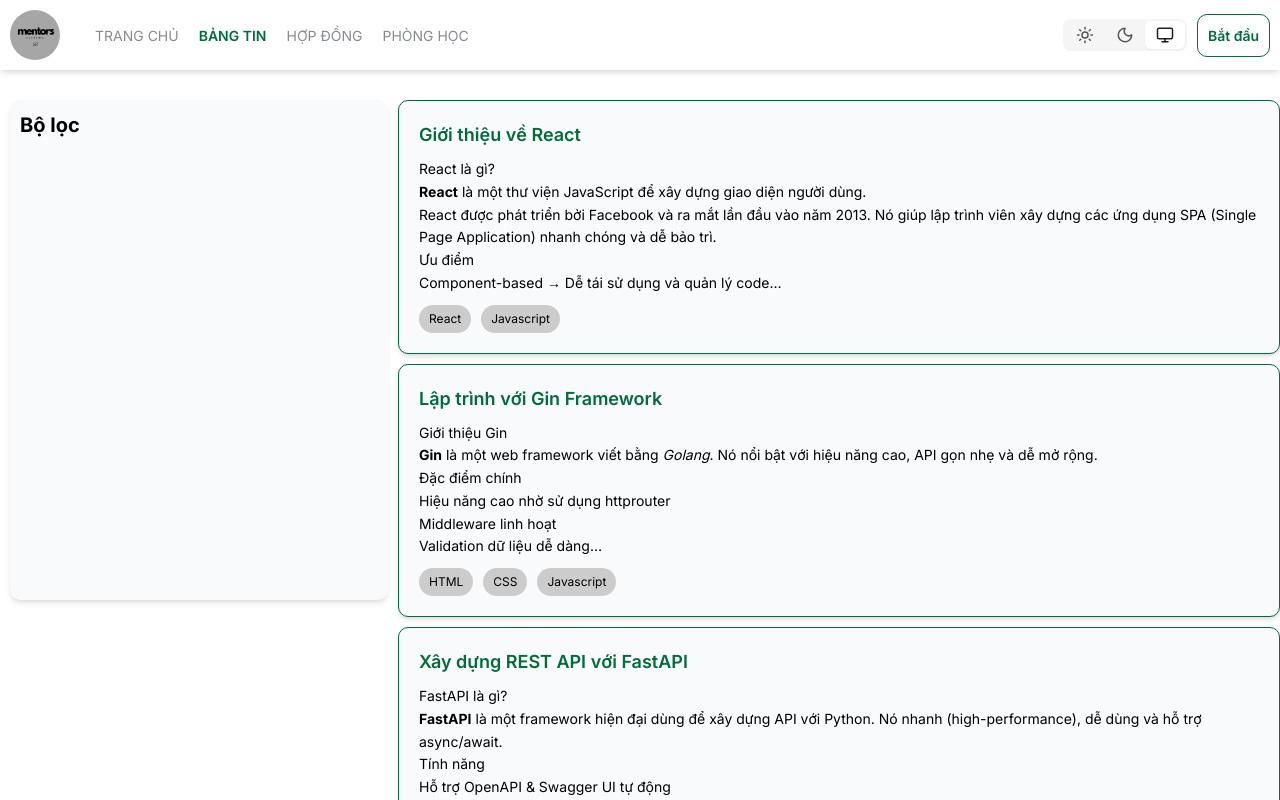
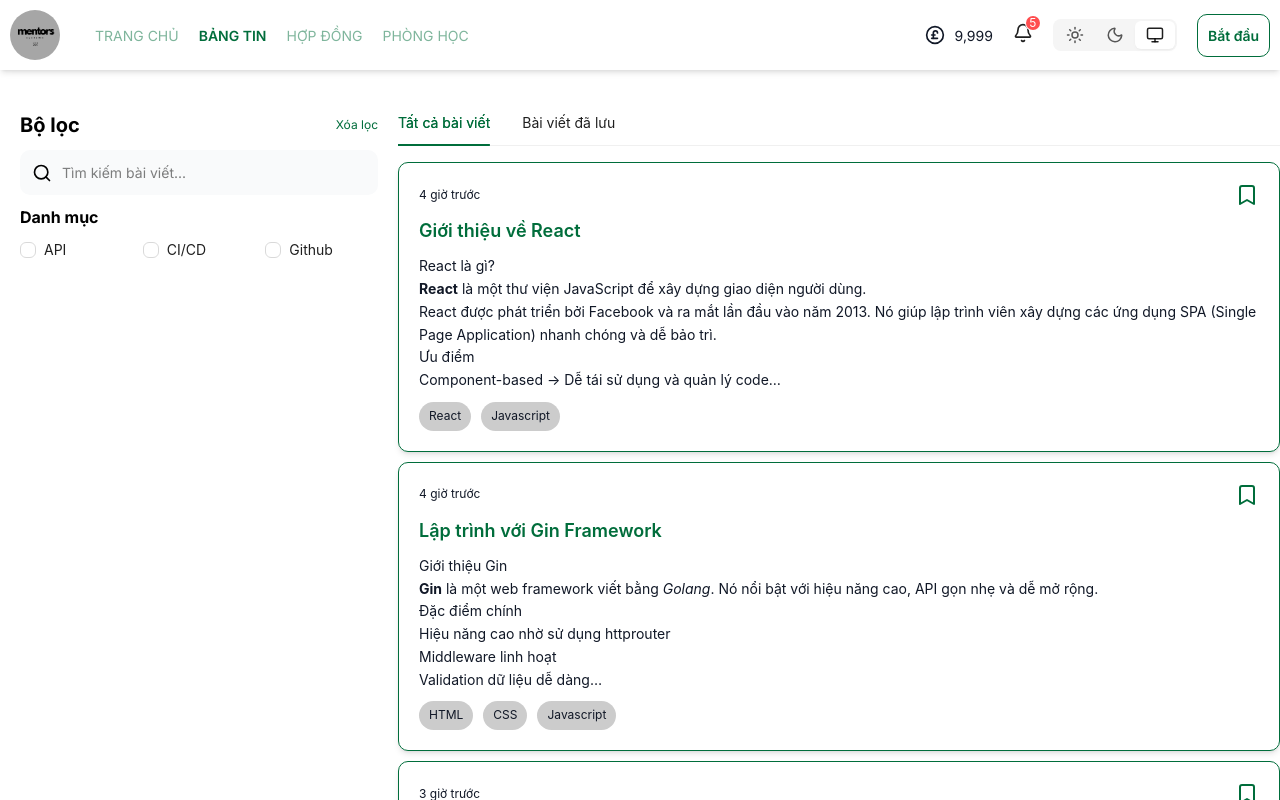
Before and after one commit to briandang59/fe_mentor_v2, a Next.js app: page /posts in a window 1280 px wide. Shown: the top 800 px of the page. Built offline with nearby package versions, Linux system fonts and the light colour scheme.

Commit message:
feat: create ui filter for posts page and add icon for header

```diff
--- a/app/(main-layout)/posts/page.tsx
+++ b/app/(main-layout)/posts/page.tsx
@@ -1,7 +1,13 @@
+'use client';
 import BaseWrapper from '@/components/common/BaseWrapper';
+import { FilterSidebar } from '@/components/common/FilterSidebar';
 import PostItem from '@/components/common/PostItem';
+import { Checkbox, CheckboxProps, Drawer, Tabs, TabsProps } from 'antd';
+import { Filter, Search } from 'lucide-react';
+import { useState } from 'react';
 
 function Posts() {
+    const [openFilter, setOpenFilter] = useState(false);
     const posts = [
         {
             id: 1,
@@ -110,17 +116,79 @@ function Posts() {
         },
     ];
 
-    return (
-        <BaseWrapper>
-            <div className="grid md:grid-cols-2 lg:grid-cols-[30%_70%] gap-4">
-                <div className="p-4 max-h-[500px] shadow-md rounded-[10px] sticky top-[90px] bg-background">
-                    <p className="text-[2rem] font-bold">Bộ lọc</p>
-                </div>
+    const tags = [
+        {
+            id: 5,
+            tag_name: 'API',
+            created_at: '2025-09-15T05:02:07.948186Z',
+            updated_at: '2025-09-15T05:02:07.948186Z',
+        },
+        {
+            id: 6,
+            tag_name: 'CI/CD',
+            created_at: '2025-09-15T05:02:07.948186Z',
+            updated_at: '2025-09-15T05:02:07.948186Z',
+        },
+        {
+            id: 7,
+            tag_name: 'Github',
+            created_at: '2025-09-15T05:02:07.948186Z',
+            updated_at: '2025-09-15T05:02:07.948186Z',
+        },
+    ];
+    const onClear = () => {
+        console.log('Clear filters');
+    };
+    const onChangeTab = (key: string) => {
+        console.log(key);
+    };
+    const onChangeTag: CheckboxProps['onChange'] = (e) => {
+        console.log(`checked = ${e.target.checked}`);
+    };
+    const items: TabsProps['items'] = [
+        {
+            key: '1',
+            label: 'Tất cả bài viết',
+            children: (
                 <div className="grid grid-cols-1 gap-[1rem]">
                     {posts.map((p) => (
                         <PostItem key={p.id} record={p} />
                     ))}
                 </div>
+            ),
+        },
+        {
+            key: '2',
+            label: 'Bài viết đã lưu',
+            children: 'Content of Tab Pane 2',
+        },
+    ];
+
+    return (
+        <BaseWrapper>
+            <div className="grid md:grid-cols-2 lg:grid-cols-[30%_70%] gap-4">
+                <div className="hidden md:block sticky top-[9rem]">
+                    <FilterSidebar tags={tags} onChangeTag={onChangeTag} onClear={onClear} />
+                </div>
+
+                <div className="flex md:hidden justify-end mb-4">
+                    <button
+                        className="flex items-center gap-2 text-primary text-[1.4rem]"
+                        onClick={() => setOpenFilter(true)}
+                    >
+                        <Filter className="w-6 h-6" /> Bộ lọc
+                    </button>
+                </div>
+
+                <Drawer
+                    title="Bộ lọc"
+                    placement="left"
+                    onClose={() => setOpenFilter(false)}
+                    open={openFilter}
+                >
+                    <FilterSidebar tags={tags} onChangeTag={onChangeTag} onClear={onClear} />
+                </Drawer>
+                <Tabs defaultActiveKey="1" items={items} onChange={onChangeTab} />
             </div>
         </BaseWrapper>
     );
--- /dev/null
+++ b/components/common/FilterSidebar.tsx
@@ -0,0 +1,40 @@
+import { Checkbox, CheckboxProps } from 'antd';
+import { Search } from 'lucide-react';
+
+export function FilterSidebar({
+    tags,
+    onChangeTag,
+    onClear,
+}: {
+    tags: { id: number; tag_name: string }[];
+    onChangeTag: CheckboxProps['onChange'];
+    onClear: () => void;
+}) {
+    return (
+        <div className="p-4 h-fit rounded-[10px] flex flex-col gap-[1rem]">
+            <div className="flex items-center justify-between gap-[1rem]">
+                <p className="text-[2rem] font-bold">Bộ lọc</p>
+                <button className="cursor-pointer text-[1.2rem] text-primary" onClick={onClear}>
+                    Xóa lọc
+                </button>
+            </div>
+            <div className="p-[1.2rem] rounded-[1rem] bg-background flex items-center gap-[1rem]">
+                <Search className="w-8 h-8" />
+                <input
+                    className="flex-1 text-[1.4rem] focus-within:outline-none"
+                    placeholder="Tìm kiếm bài viết..."
+                />
+            </div>
+            <div className="flex flex-col gap-[1rem]">
+                <p className="text-[1.6rem] font-bold">Danh mục</p>
+                <div className="grid grid-cols-3 gap-[1rem]">
+                    {tags.map((tag) => (
+                        <Checkbox onChange={onChangeTag} key={tag.id}>
+                            {tag.tag_name}
+                        </Checkbox>
+                    ))}
+                </div>
+            </div>
+        </div>
+    );
+}
--- a/components/common/Header.tsx
+++ b/components/common/Header.tsx
@@ -7,8 +7,8 @@ import clsx from 'clsx';
 import Image from 'next/image';
 import { images } from '@/assets/images';
 import { ThemeToggle } from './ThemeToggle';
-import { List } from 'lucide-react';
-import { Button, Drawer } from 'antd';
+import { Bell, CirclePoundSterling, List } from 'lucide-react';
+import { Badge, Button, Drawer } from 'antd';
 import { useState, useCallback } from 'react';
 import { paths } from '@/utils/constants/paths';
 
@@ -31,7 +31,9 @@ function Header() {
                             isActived ? 'font-semibold text-primary' : 'opacity-50',
                         )}
                     >
-                        <Link href={page.link}>{page.label}</Link>
+                        <Link href={page.link} className="!text-primary">
+                            {page.label}
+                        </Link>
                     </li>
                 );
             })}
@@ -61,7 +63,16 @@ function Header() {
                     </aside>
                 </div>
 
-                <div className="items-center gap-4 md:flex hidden">
+                <div className="items-center gap-[2rem] md:flex hidden">
+                    <div className="flex items-center gap-[1rem]">
+                        <CirclePoundSterling className="w-8 h-8" />
+                        <span className="text-[1.4rem]">9,999</span>
+                    </div>
+                    <button className="cursor-pointer">
+                        <Badge count={5} size="small">
+                            <Bell className="w-8 h-8" />
+                        </Badge>
+                    </button>
                     <ThemeToggle />
                     <Link
                         href={`/${paths.login}`}
--- a/components/common/PostItem.tsx
+++ b/components/common/PostItem.tsx
@@ -2,6 +2,8 @@ import { PostResponseType } from '@/types/responses/post';
 import { paths } from '@/utils/constants/paths';
 import Link from 'next/link';
 import Tag from './Tag';
+import { calculateTimeAgo } from '@/utils/functions/calculateTimeAgo';
+import { Bookmark } from 'lucide-react';
 
 interface PostItemProps {
     record: PostResponseType;
@@ -12,9 +14,17 @@ function PostItem({ record }: PostItemProps) {
             href={`/${paths.posts}/${record.slug}`}
             className="p-[2rem] rounded-[1rem] shadow-md min-h-[200px] flex flex-col gap-4 cursor-pointer bg-background border border-border"
         >
+            <div className="flex items-center justify-between gap-[1rem]">
+                <span className="text-foreground text-[1.2rem]">
+                    {calculateTimeAgo(record?.created_at)}
+                </span>
+                <button className="text-primary cursor-pointer">
+                    <Bookmark />
+                </button>
+            </div>
             <h3 className="text-[1.8rem] font-semibold text-primary">{record?.title}</h3>
             <p
-                className="text-[1.4rem] font-normal leading-relaxed flex-1 line-clamp-6"
+                className="text-[1.4rem] font-normal leading-relaxed flex-1 line-clamp-6 text-foreground"
                 dangerouslySetInnerHTML={{ __html: record?.content || '' }}
             ></p>
 
--- a/components/common/Tag.tsx
+++ b/components/common/Tag.tsx
@@ -2,7 +2,11 @@ interface TagProps {
     name: string;
 }
 function Tag({ name }: TagProps) {
-    return <span className="p-[0.5rem_1rem] rounded-full bg-tag text-[1.2rem]">{name}</span>;
+    return (
+        <span className="p-[0.5rem_1rem] rounded-full bg-tag text-[1.2rem] text-foreground">
+            {name}
+        </span>
+    );
 }
 
 export default Tag;
--- /dev/null
+++ b/utils/functions/calculateTimeAgo.ts
@@ -0,0 +1,17 @@
+export function calculateTimeAgo(dateString: string): string {
+    const now = new Date();
+    const date = new Date(dateString);
+    const diffMs = now.getTime() - date.getTime();
+
+    const seconds = Math.floor(diffMs / 1000);
+    const minutes = Math.floor(seconds / 60);
+    const hours = Math.floor(minutes / 60);
+    const days = Math.floor(hours / 24);
+
+    if (seconds < 60) return `${seconds} giây trước`;
+    if (minutes < 60) return `${minutes} phút trước`;
+    if (hours < 24) return `${hours} giờ trước`;
+    if (days < 30) return `${days} ngày trước`;
+    if (days < 365) return `${Math.floor(days / 30)} tháng trước`;
+    return `${Math.floor(days / 365)} năm trước`;
+}
```
